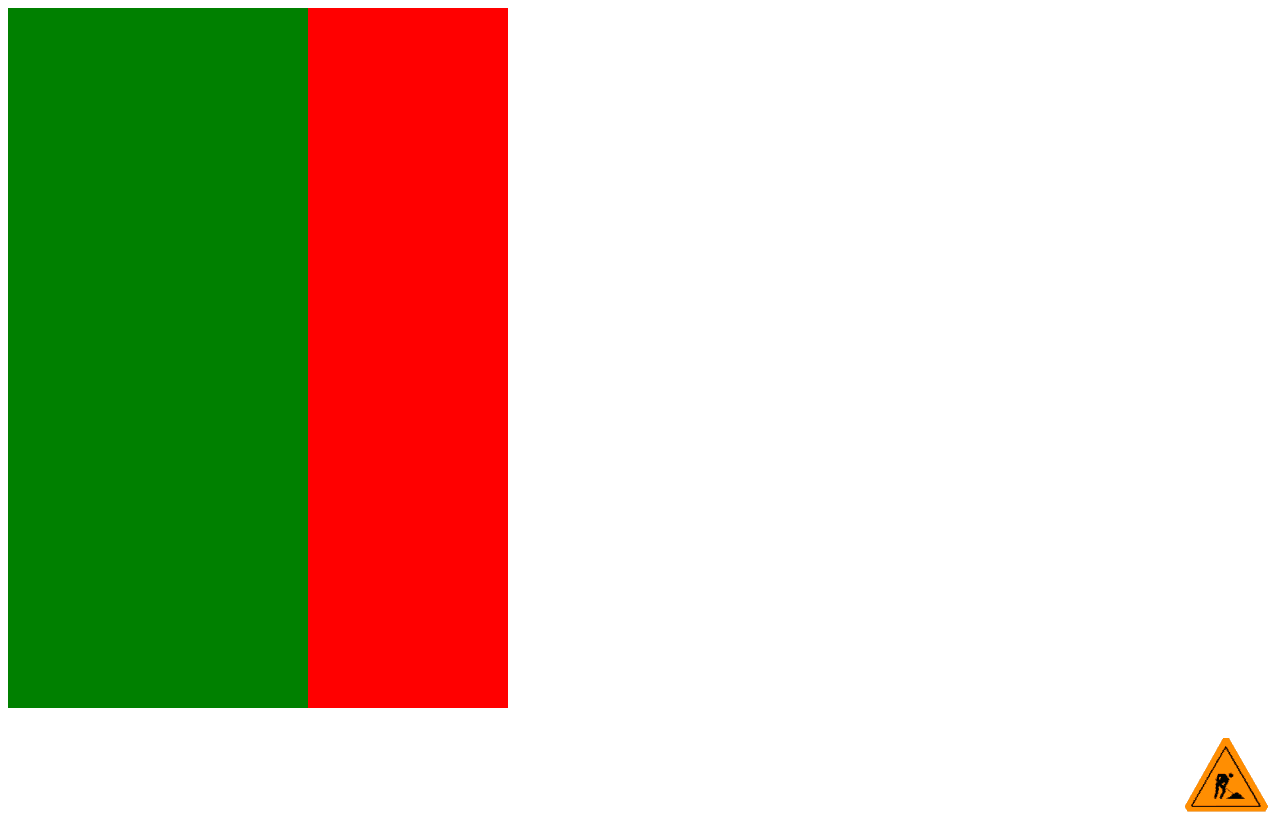
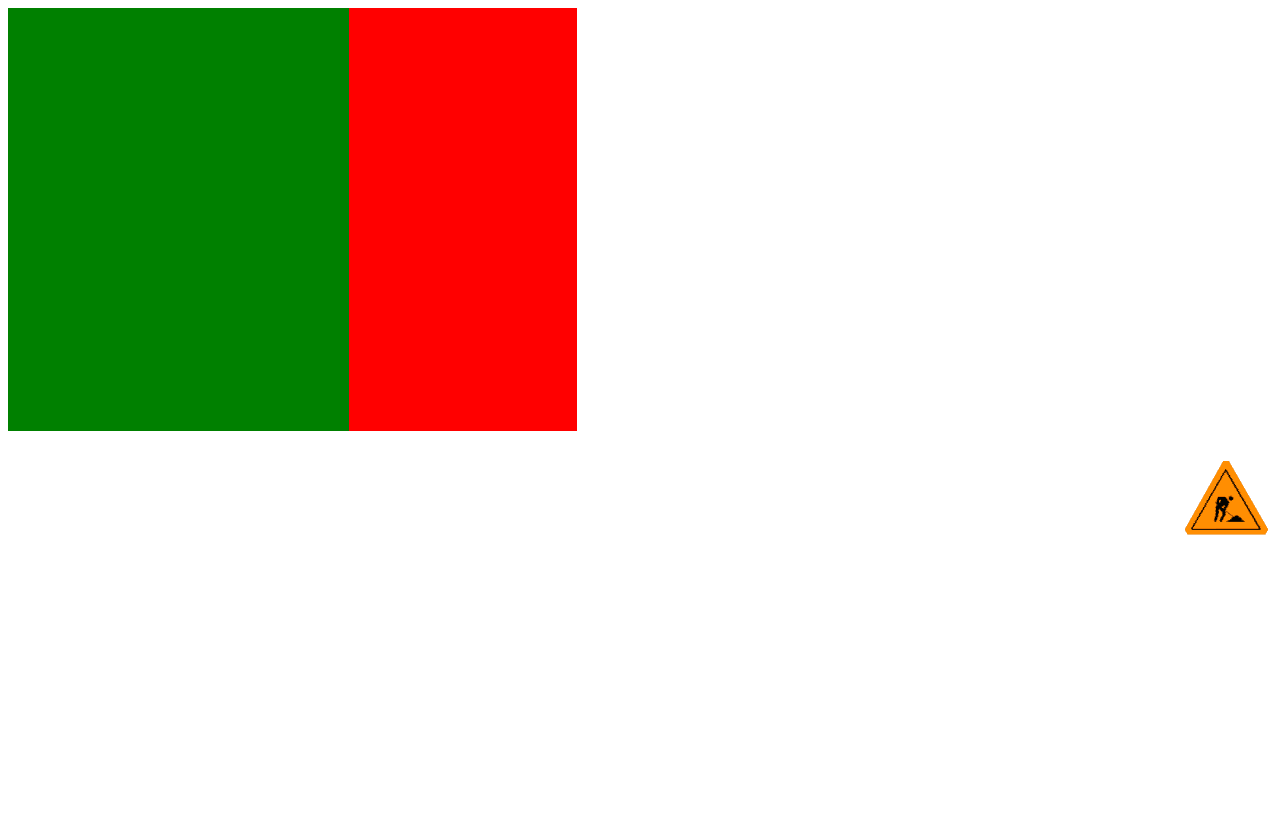
Before and after one commit to DevynYac/DevynYac.github.io, a plain HTML site: page index.html in a window 1280 px wide. After the commit the page ends 800 px from the top, so only its background shows below. Drawn offline with Linux system fonts and the light colour scheme.

Commit message:
Update index.html

```diff
--- a/index.html
+++ b/index.html
@@ -11,8 +11,8 @@
 
       .main-contain {
         background-color: red;
-        width: 500px;
-        height: 700px;
+        width: 45%;
+        height: 54%;
       }
 
       .content-contain {
```
